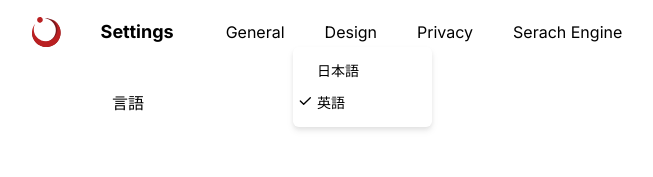
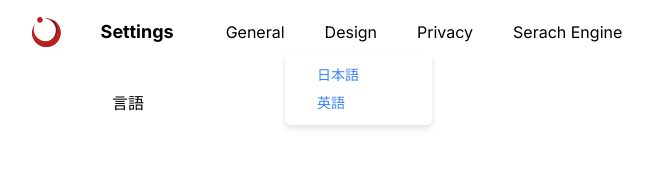
Before and after one commit to Ablaze-MIRAI/FreaSearch-www, a Next.js app: page /settings/general in a window 1280 px wide. Both pictures are taken after a click on the button "en". Shown: the top 177 px of the page, without its empty margins (160-813 px from the left). Built offline with nearby package versions, Linux system fonts and the light colour scheme.

Commit message:
change background; remove text antialiased

```diff
--- a/components/Select/Select.tsx
+++ b/components/Select/Select.tsx
@@ -13,7 +13,7 @@ export default ({ children }: { children: ReactNode }) => {
         <IconChevronDown size={16} />
       </Select.Trigger>
       <Select.Portal>
-        <Select.Content className="bg-white drop-shadow-md py-2 rounded-md">
+        <Select.Content className="bg-white drop-shadow-md p-2 rounded-md">
           <Select.Viewport>{children}</Select.Viewport>
         </Select.Content>
       </Select.Portal>
--- a/components/Select/SelectItem.tsx
+++ b/components/Select/SelectItem.tsx
@@ -8,12 +8,9 @@ export default ({ value, children }: { value: string; children: ReactNode }) =>
   return (
     <Select.Item
       value={value}
-      className="outline-none text-sm pl-6 pr-3 py-1.5 data-[highlighted]:bg-gray-100 cursor-pointer"
+      className="outline-none text-sm p-6 py-1 text-blue-500 data-[highlighted]:bg-blue-500 data-[highlighted]:text-white rounded-sm cursor-pointer"
     >
       <Select.ItemText>{children}</Select.ItemText>
-      <Select.ItemIndicator className="absolute left-1 align-middle">
-        <IconCheck size={16} />
-      </Select.ItemIndicator>
     </Select.Item>
   );
 };
--- a/styles/globals.css
+++ b/styles/globals.css
@@ -9,5 +9,4 @@ a {
 
 * {
   box-sizing: border-box;
-  @apply antialiased;
 }
```
